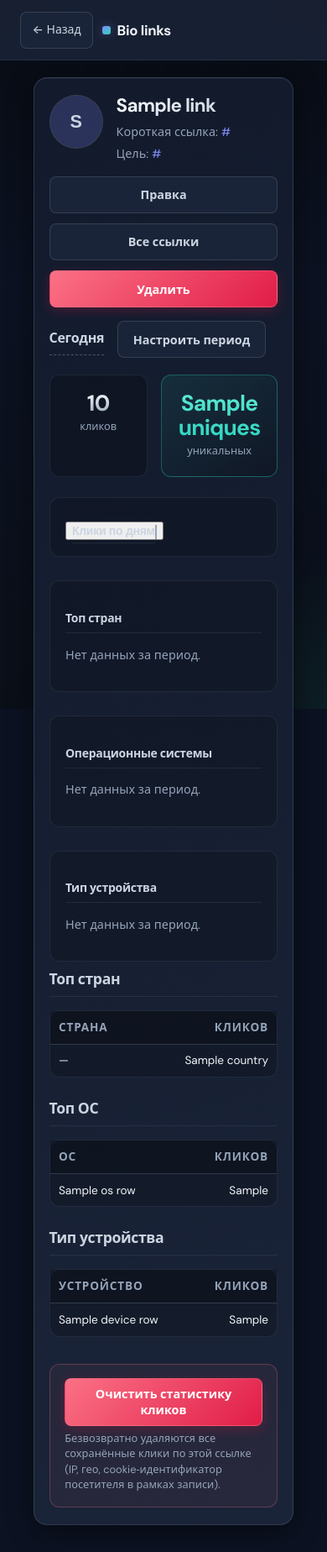
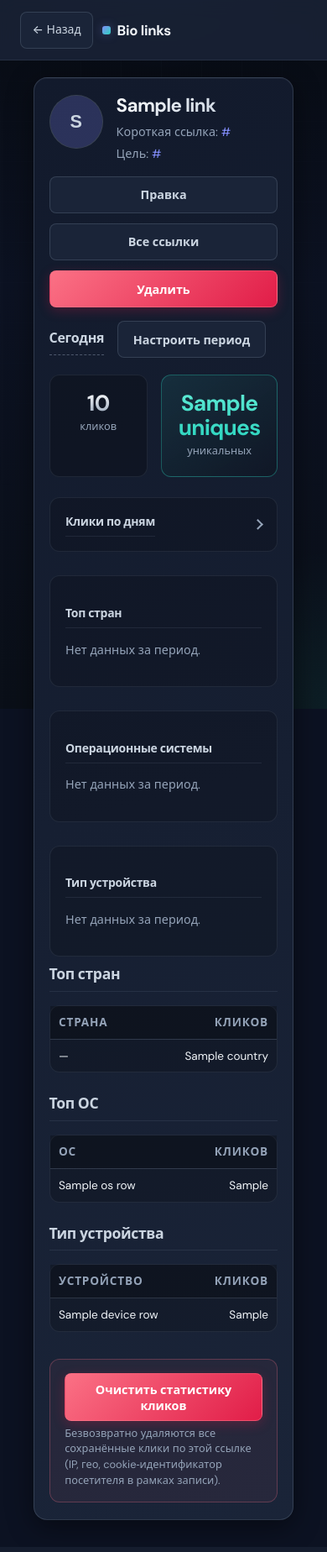
Before and after one commit to Progery222/clicks, a FastAPI app: template app/templates/link_stats.html in a window 390 px wide. Shown: the whole page at 84% size. Run offline with FastAPI, Linux system fonts and the light colour scheme; the template is opened without the code that fills it: most values are stand-ins (such as "Sample title", 1, 10 or a date in 2020); parts of the project's set-up code (start-up, migrations or seed data) failed here and were passed over.

Commit message:
Fix: стили графиков (3 в ряд) и прозрачный фон у «Клики по дням»
Исправлен сломанный CSS: сетка 3 колонки перекрывала indicators-grid, кнопка-аккордеон снова без белого фона.

Co-authored-by: Cursor <cursoragent@cursor.com>

```diff
--- a/app/static/style.css
+++ b/app/static/style.css
@@ -2048,7 +2048,7 @@ button[type="submit"].btn-primary {
   margin-bottom: 0;
 }
 
-.stats-charts-grid {
+.indicators-grid.stats-charts-grid {
   margin-top: 1.25rem;
   grid-template-columns: repeat(3, minmax(0, 1fr));
 }
@@ -2056,6 +2056,8 @@ button[type="submit"].btn-primary {
 .stats-charts-grid .indicators-panel--wide {
   grid-column: 1 / -1;
 }
+
+.stats-collapsible__toggle {
   display: flex;
   align-items: center;
   justify-content: space-between;
@@ -2066,9 +2068,11 @@ button[type="submit"].btn-primary {
   font: inherit;
   color: inherit;
   text-align: left;
-  background: none;
+  background: transparent;
   border: none;
   cursor: pointer;
+  -webkit-appearance: none;
+  appearance: none;
 }
 
 .stats-collapsible__toggle .section-title {
@@ -2113,7 +2117,7 @@ button[type="submit"].btn-primary {
   padding-bottom: 1rem;
 }
 
-.stats-collapsible__toggle {
+.stats-clear-hint {
   margin: 0.65rem 0 0;
   max-width: 52ch;
 }
@@ -2521,7 +2525,7 @@ button[type="submit"].btn-primary {
     grid-template-columns: 1fr;
   }
 
-  .stats-charts-grid {
+  .indicators-grid.stats-charts-grid {
     grid-template-columns: 1fr;
   }
 
```
